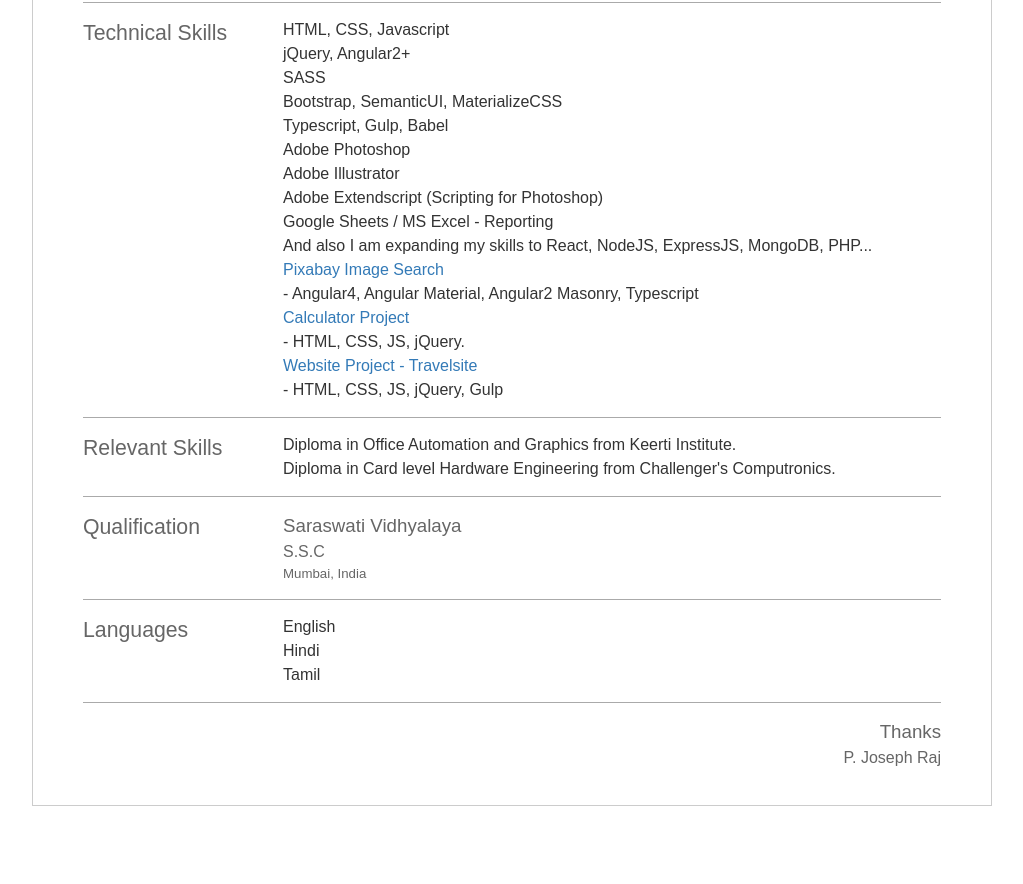
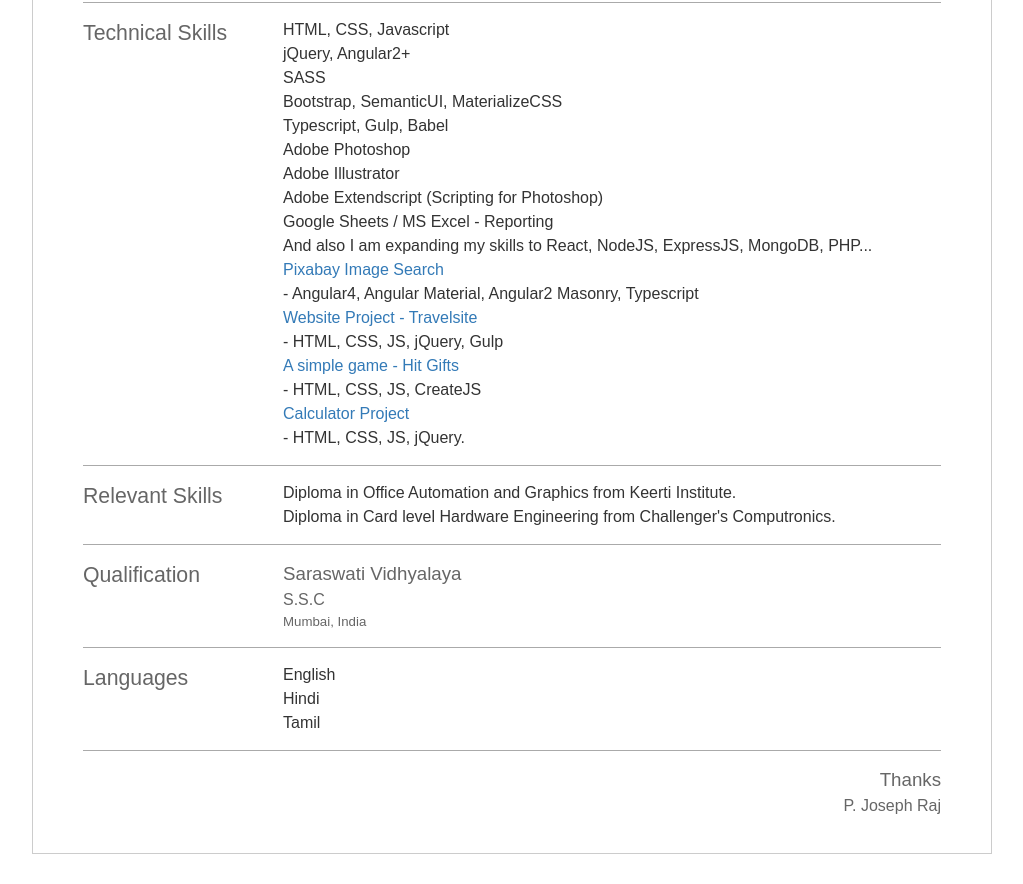
Before and after one commit to pjosephraj/pjosephraj.github.io, a plain HTML site: page index.html in a window 1280 px wide. Shown: the part 1622-2506 px from the top of the page, without its empty margins (128-1151 px from the left). Before the commit the page ends 2458 px from the top, so only its background shows below. Drawn offline with Linux system fonts and the light colour scheme; a web font is replaced by a local one.

Commit message:
hit-gifts project added...

```diff
--- a/index.html
+++ b/index.html
@@ -136,8 +136,9 @@
             <li>Google Sheets / MS Excel - Reporting</li>
             <li>And also I am expanding my skills to React, NodeJS, ExpressJS, MongoDB, PHP...</li>
             <li><a href="https://pjosephraj.github.io/pixabay-api/index.html" target="_blank">Pixabay Image Search</a><span> - Angular4, Angular Material, Angular2 Masonry, Typescript</span></li>
+            <li><a href="https://pjosephraj.github.io/travel-site/" target="_blank">Website Project - Travelsite</a><span> - HTML, CSS, JS, jQuery, Gulp</span></li>
+            <li><a href="https://pjosephraj.github.io/hit-gifts/" target="_blank">A simple game - Hit Gifts</a><span> - HTML, CSS, JS, CreateJS</span></li>
             <li><a href="http://pjosephraj.github.io/Project-calculator/" target="_blank">Calculator Project</a><span> - HTML, CSS, JS, jQuery.</span></li>
-            <li><a href="https://pjosephraj.github.io/travel-site/" target="_blank">Website Project - Travelsite</a><span> - HTML, CSS, JS, jQuery, Gulp</span></li>
           </ul>
         </div>
       </div>
```
